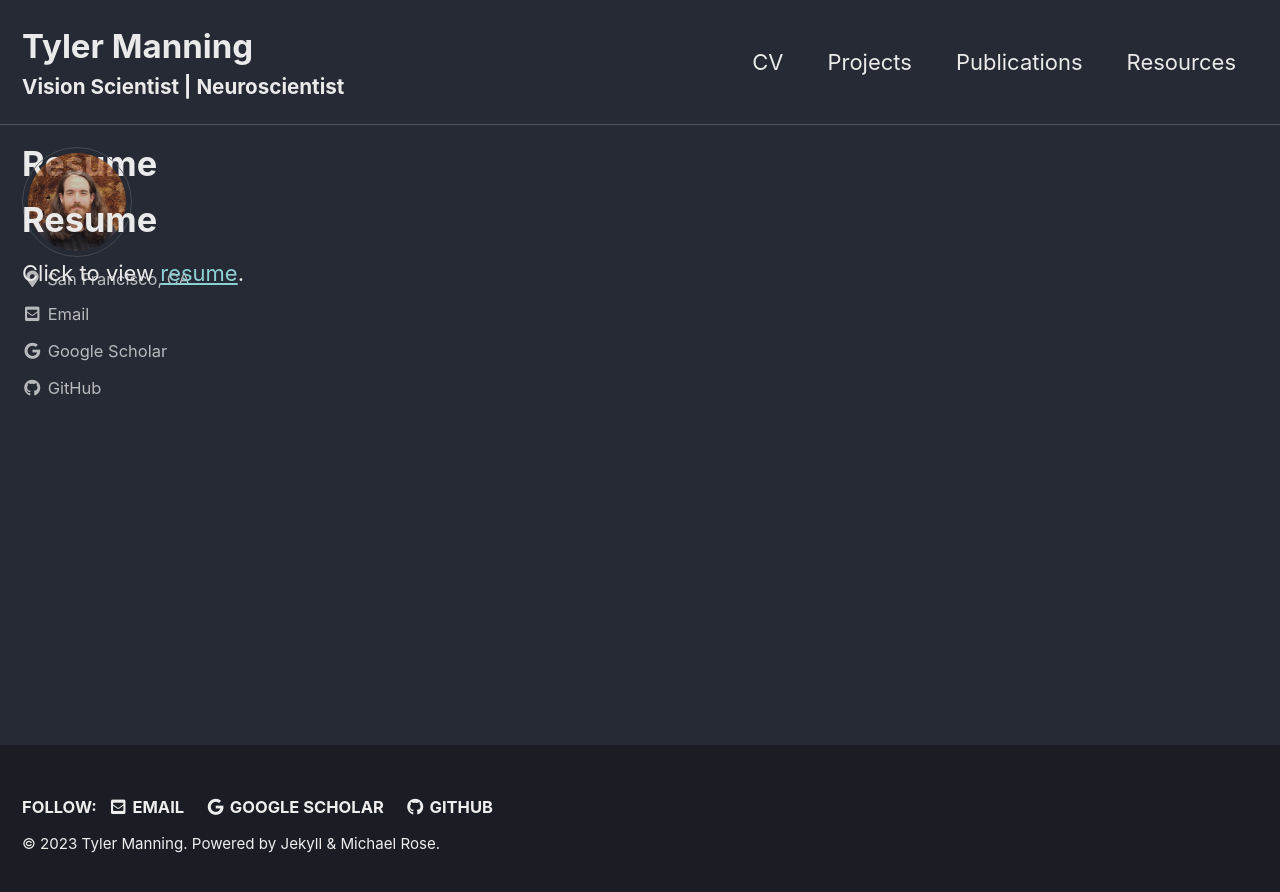
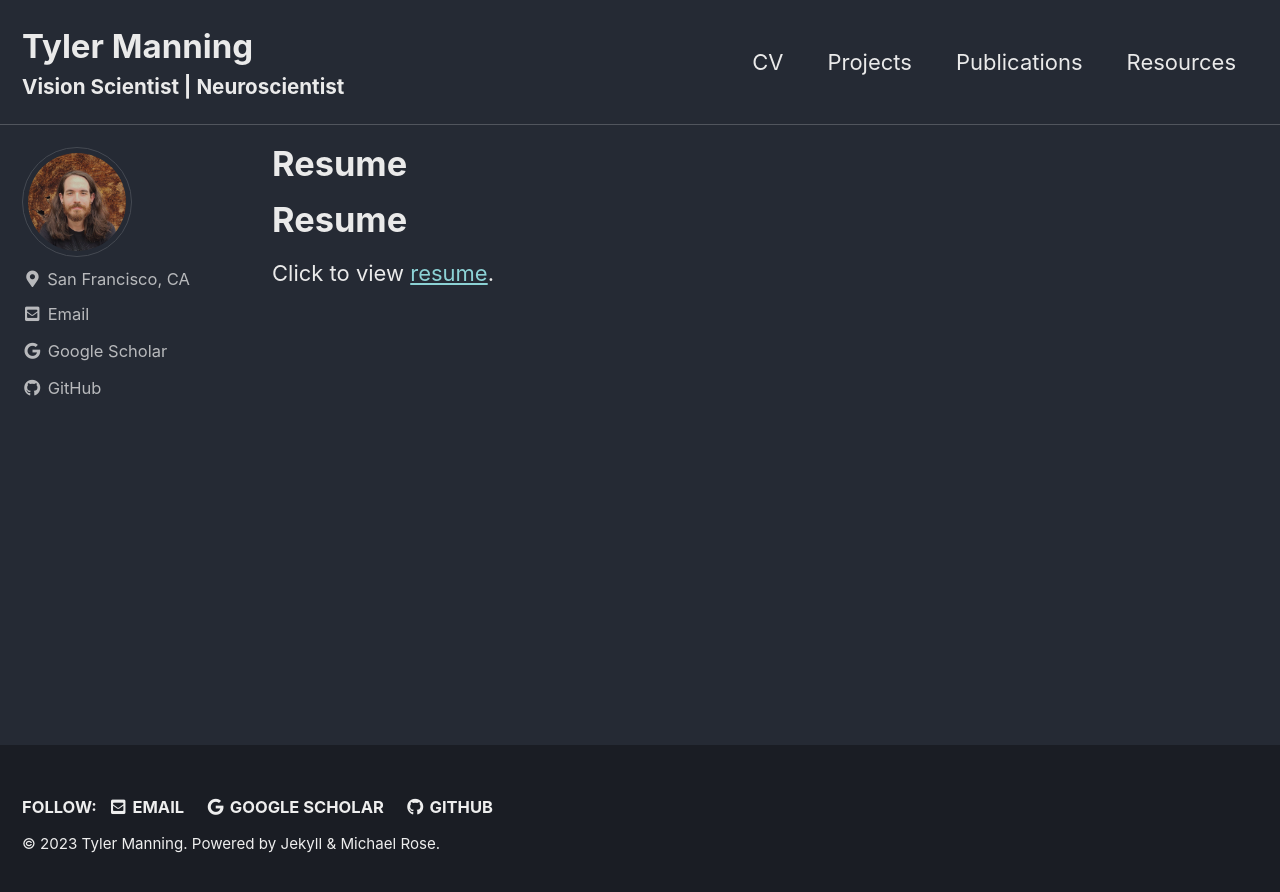
Before and after one commit to tsmanning/tsmanning.github.io, a Jekyll site: the page built from _pages/resume.html, in a window 1280 px wide. Shown: the top 892 px of the page. Built offline with Jekyll 4.4.1, drawn with Linux system fonts in a browser that asks for light colours; cached includes are drawn as plain includes.

Commit message:
fix sass

```diff
--- a/_sass/minimal-mistakes/_page.scss
+++ b/_sass/minimal-mistakes/_page.scss
@@ -54,7 +54,7 @@ body {
   .page__inner-wrap {
     float: left;
     margin-top: 1em;
-    margin-left: -250px;
+    margin-left: 0;
     margin-right: 1em;
     // margin-right: 2.5em;
     width: auto;
```
